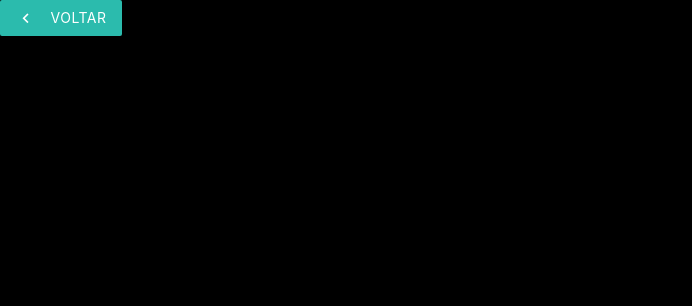
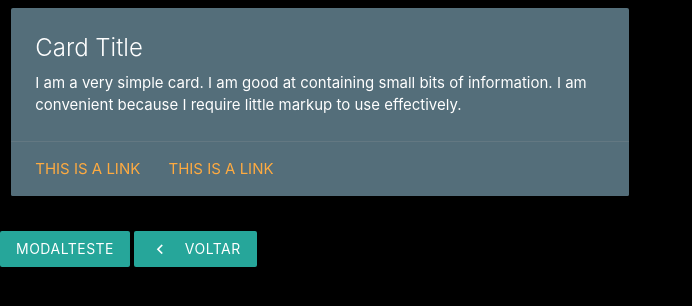
Before and after one commit to matheusbail/music-beat, a plain HTML site: page app/pages/player/player.html in a window 1280 px wide. Shown: the whole page, without its empty margins (0-692 px from the left). Drawn offline with nearby package versions, Linux system fonts and the light colour scheme; files whose address does not match are found by name.

Commit message:
modal, alert, some functions

```diff
--- a/app/pages/player/player.html
+++ b/app/pages/player/player.html
@@ -12,6 +12,34 @@
 <body>
 
 
+  <div class="row">
+    <div class="col s12 m6">
+      <div class="card blue-grey darken-1">
+        <div class="card-content white-text">
+          <span class="card-title">Card Title</span>
+          <p>I am a very simple card. I am good at containing small bits of information.
+          I am convenient because I require little markup to use effectively.</p>
+        </div>
+        <div class="card-action">
+          <a href="#">This is a link</a>
+          <a href="#" onmouseover="modalOpen()">This is a link</a>
+        </div>
+      </div>
+    </div>
+  </div>
+
+
+  <a class="waves-effect waves-light btn modal-trigger" href="#modal1">ModalTEste</a>
+      <div id="modal1" class="modal">
+        <div class="modal-content">
+          <h4>Modal Header</h4>
+          <p>A bunch of text</p>
+        </div>
+        <div class="modal-footer">
+          <a href="#!" class=" modal-action modal-close waves-effect waves-green btn-flat">Close</a>
+        </div>
+      </div>
+
     <button onclick="Previous()" class="btn waves-effect waves-light" type="submit" name="action">Voltar
         <i class="material-icons left   ">navigate_before</i>
       </button>
--- a/app/pages/player/player.js
+++ b/app/pages/player/player.js
@@ -0,0 +1,16 @@
+class user{
+    user(email, senha){
+        this.email = email;
+        this.nome = senha;
+    }
+}
+
+
+//onmouseout
+
+
+function modalOpen(){
+    let Modalelem = document.querySelector('.modal');
+    let instance = M.Modal.init(Modalelem);
+    instance.open();
+}
--- a/assets/resources/scripts/index.js
+++ b/assets/resources/scripts/index.js
@@ -8,12 +8,3 @@ function move() {
 //window.setTimeout(move(),1000);
 
 //window.setInterval(move(),1000);
-
-document.addEventListener('DOMContentLoaded', function () {
-
-    let Modalelem = document.querySelector('.modal');
-    let instance = M.Modal.init(Modalelem);
-    instance.open();
-
-
-});
```
Also changed, not shown: app/pages/login/login.js (+9 -0 lines), index.html (+0 -12 lines), README.md.
